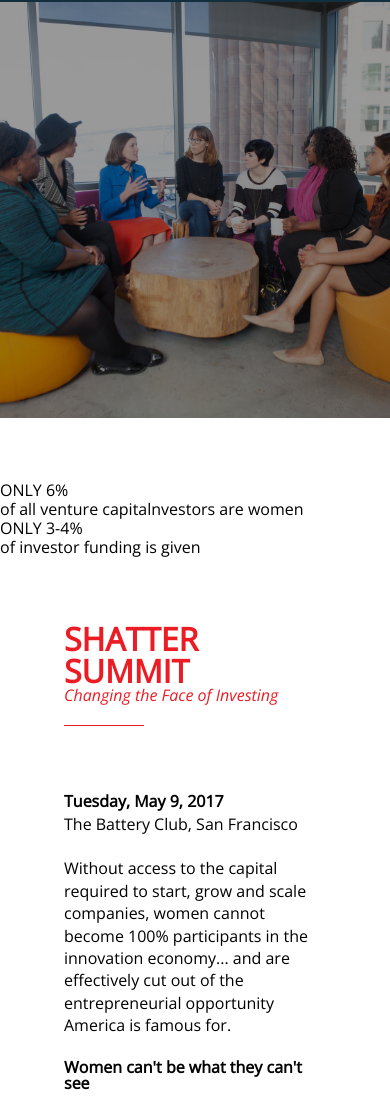
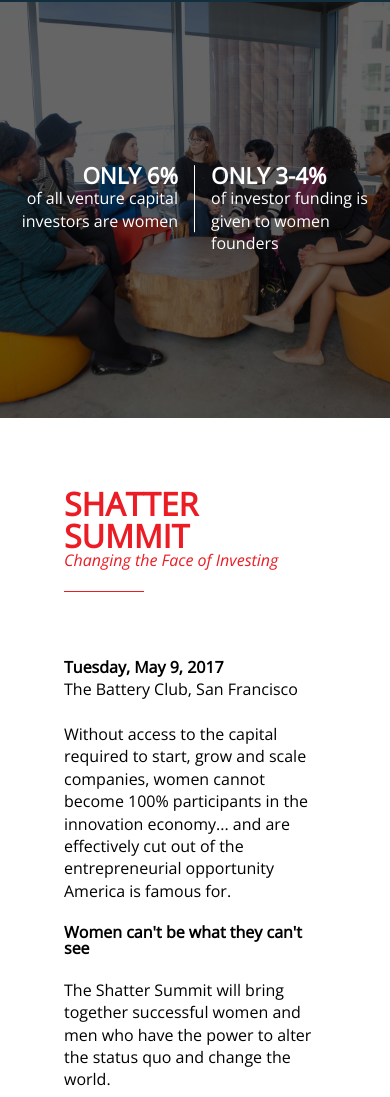
Before and after one commit to shatterfund/ShatterFund, a website: page src/index.html in a window 390 px wide. Shown: the part 7226-8323 px from the top of the page. Drawn offline with nearby package versions, Linux system fonts and the light colour scheme; some packages are replaced by stand-ins of ours; files that its build step writes are made by us from their sources.

Commit message:
updated split text component

```diff
--- a/src/index.html
+++ b/src/index.html
@@ -310,14 +310,18 @@
       <div class="container container--flush">
         <div class="row">
           <div class="column column--7-12">
-            <div class="row">
-              <div class="column column--6-12">
-                <h3>ONLY 6%</h3>
-                of all venture capitalnvestors are women
-              </div>
-              <div class="column column--6-12">
-                <h3>ONLY 3-4%</h3>
-                of investor funding is given
+            <span style="opacity: 0; pointer-events: none;">dummy text</span>
+            <div class="split-text">
+              <div class="row">
+                <div class="column column--6-12">
+                  <h3><strong>ONLY 6%</strong></h3>
+                  of all venture capital<br>
+                  investors are women
+                </div>
+                <div class="column column--6-12">
+                  <h3><strong>ONLY 3-4%</strong></h3>
+                  of investor funding is<br>given to women founders
+                </div>
               </div>
             </div>
           </div>
--- a/src/sass/style.scss
+++ b/src/sass/style.scss
@@ -304,7 +304,7 @@
 }
 
 /*
- *section summit
+ *section shattersummit
  */
 .section--shattersummit {
   padding: 0;
@@ -317,7 +317,6 @@
       margin: 0 auto;
     }
   }
-
 
   .section__header,
   .section__body,
@@ -332,6 +331,48 @@
 
     hr {
       margin-left: 0;
+    }
+  }
+
+  .split-text {
+    position: absolute;
+    top: 50%;
+    left: 0;
+    width: percentage(7/12);
+    transform: translateY(-50%);
+    color: white;
+
+    @media (max-width: 959px) {
+      width: 100%;
+      top: -17rem;
+
+      .column {
+        float: left;
+      }
+
+      .column--6-12 {
+        width: percentage(6/12);
+      }
+    }
+
+    .row {
+      width: 100%;
+      margin: 0;
+    }
+
+    .column:first-child {
+      text-align: right;
+      border-right: 1px solid white;
+    }
+
+    h3 {
+      font-size: 1.4rem;
+    }
+  }
+
+  @media (max-width: 959px) {
+    .column--5-12 {
+      margin-top: -5rem;
     }
   }
 
@@ -357,7 +398,7 @@
     }
 
     &:before {
-      background: rgba(0,0,0,0.4);
+      background: rgba(0,0,0,0.6);
     }
 
     &:after {
```
Also changed, not shown: dist/css/style.css, dist/index.html.
